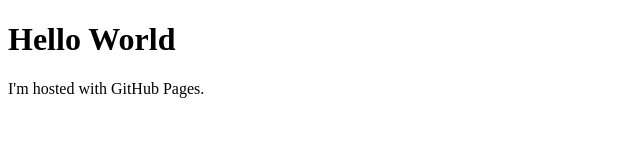
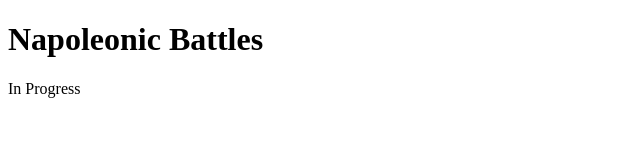
Before and after one commit to KingdomofSaxony/NapoleonicBattles.github.io, a plain HTML site: page index.html in a window 1280 px wide. Shown: the whole page, without its empty margins (0-640 px from the left). Drawn offline with Linux system fonts and the light colour scheme.

Commit message:
Update index.html

```diff
--- a/index.html
+++ b/index.html
@@ -1,7 +1,7 @@
 <!DOCTYPE html>
 <html>
 <body>
-<h1>Hello World</h1>
-<p>I'm hosted with GitHub Pages.</p>
+<h1>Napoleonic Battles</h1>
+<p>In Progress</p>
 </body>
 </html>
```
